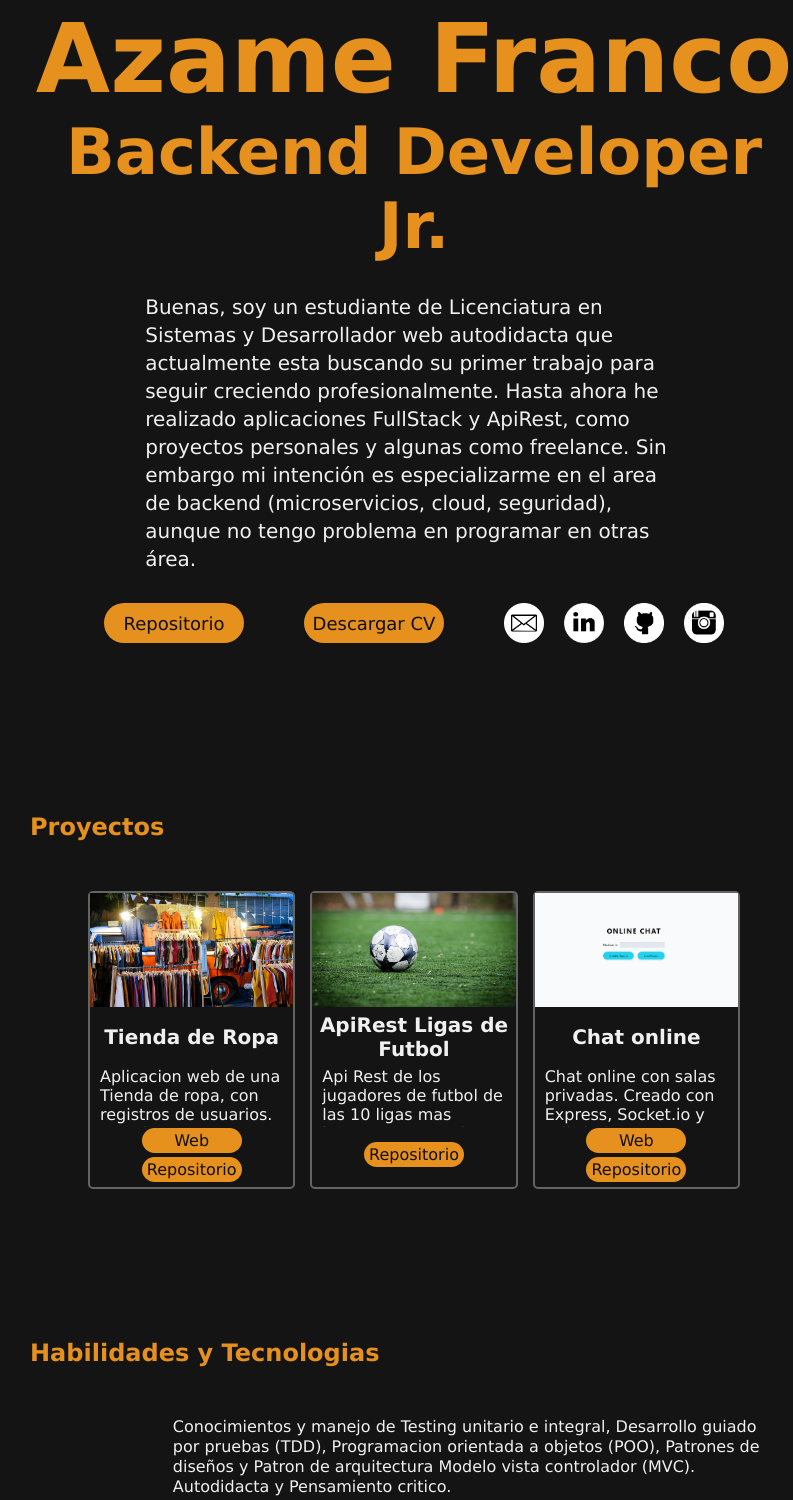
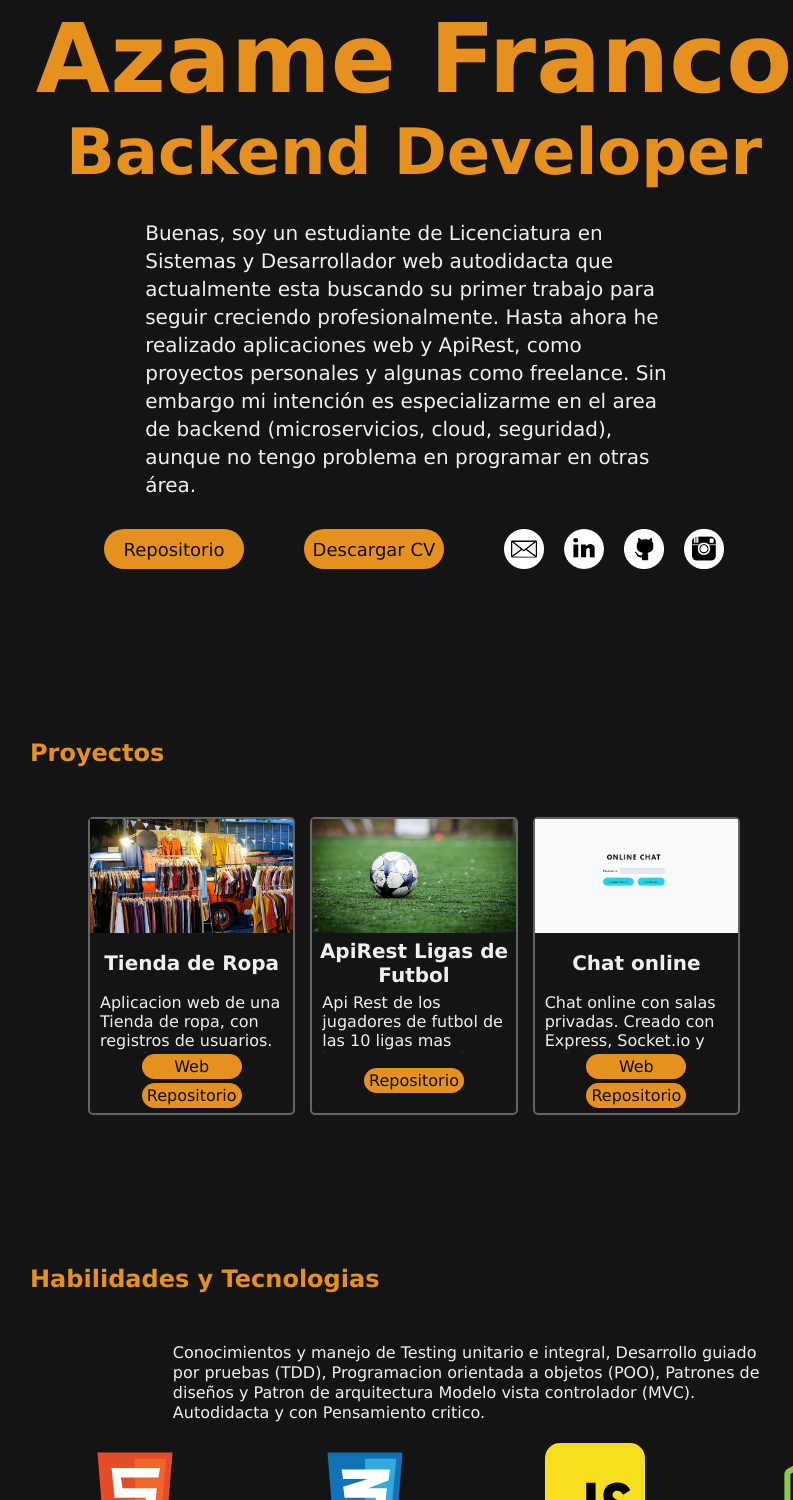
Before and after one commit to JSuggu/portfolio, a plain HTML site: page index.html in a window 1280 px wide. Shown: the part 207-1707 px from the top of the page, without its empty margins (226-1019 px from the left). Drawn offline with Linux system fonts and the light colour scheme.

Commit message:
updated cv, title and data

```diff
--- a/index.html
+++ b/index.html
@@ -27,12 +27,12 @@
                 <div class="home-container">
                     <section class="names">
                         <h1>Azame Franco</h1>
-                        <h2>Backend Developer Jr.</h2>
+                        <h2>Backend Developer</h2>
                     </section>
                     <p>
                         Buenas, soy un estudiante de Licenciatura en Sistemas y Desarrollador web autodidacta que actualmente
                         esta buscando su primer trabajo para seguir creciendo profesionalmente. Hasta ahora he realizado
-                        aplicaciones FullStack y ApiRest, como proyectos personales y algunas como freelance. Sin embargo mi
+                        aplicaciones web y ApiRest, como proyectos personales y algunas como freelance. Sin embargo mi
                         intención es especializarme en el area de backend (microservicios, cloud, seguridad), aunque no
                         tengo problema en programar en otras área.
                     </p>
@@ -101,7 +101,7 @@
                     <p class="other-skills">
                         Conocimientos y manejo de Testing unitario e integral, Desarrollo guiado por pruebas (TDD), Programacion orientada a objetos (POO),
                         Patrones de diseños y Patron de arquitectura Modelo vista controlador (MVC).<br>
-                        Autodidacta y Pensamiento critico.
+                        Autodidacta y con Pensamiento critico.
                     </p>
                     <section class="technologies">
                         <img src="assets/html5.svg" alt="html" title="Html">
```
Also changed, not shown: 1 other file.
